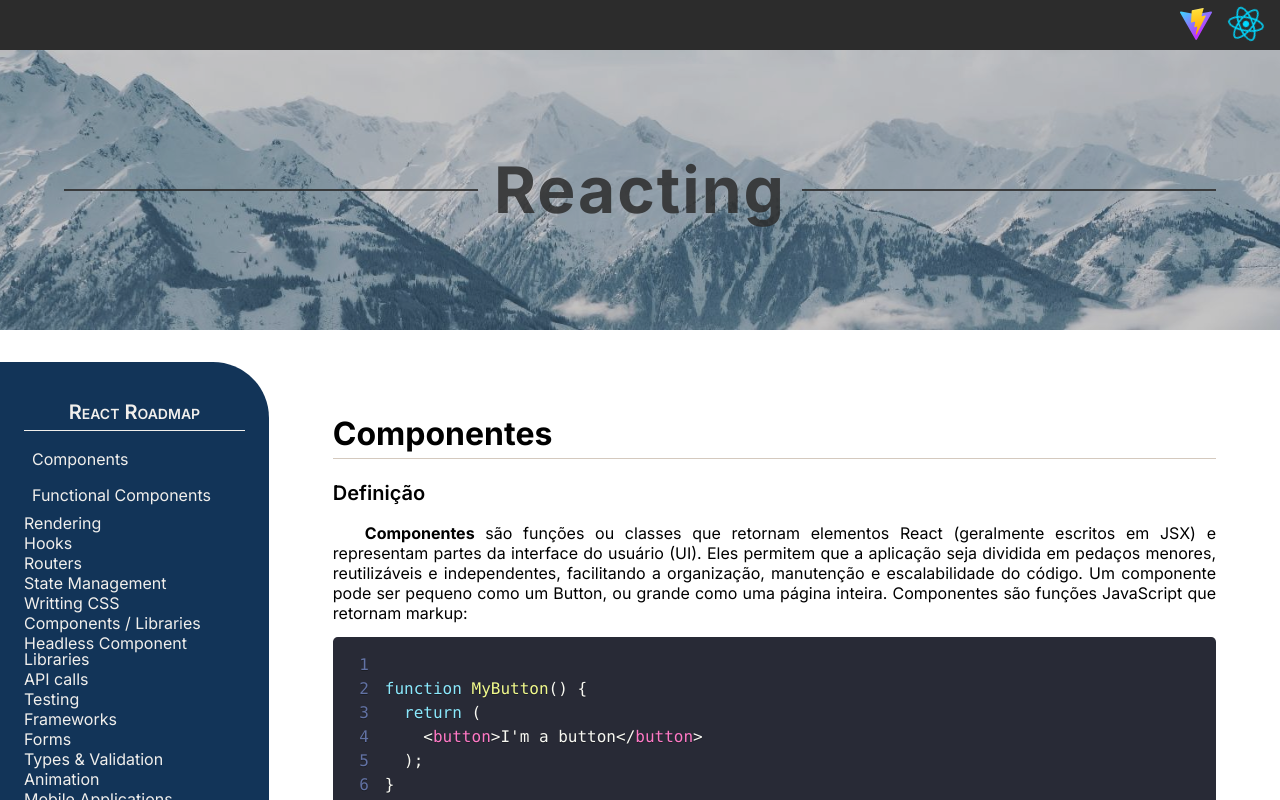
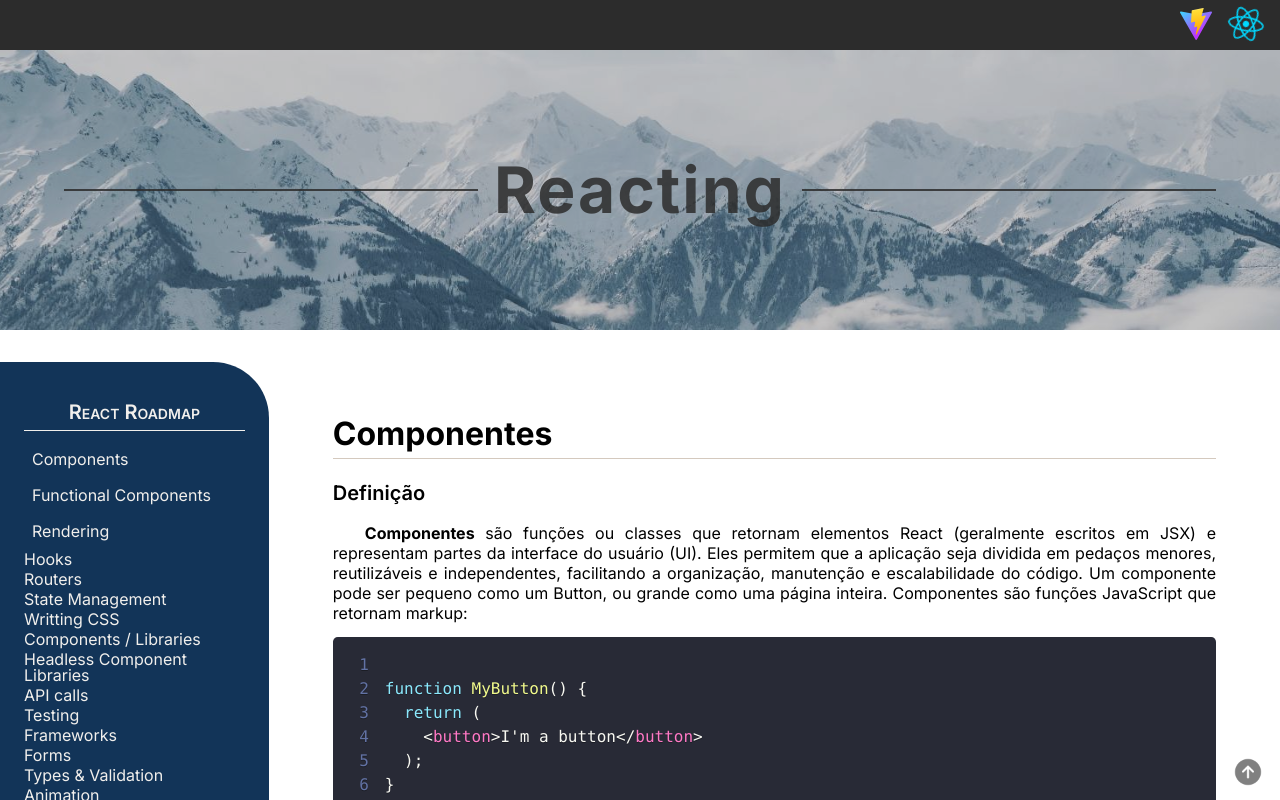
Before and after one commit to LeoCsBorges/react-roadmap, a React (Vite) app: page /components in a window 1280 px wide. Shown: the top 800 px of the page. Built offline with nearby package versions, Linux system fonts and the light colour scheme.

Commit message:
Adding components item implementation

```diff
--- a/src/components/AsideMenu.jsx
+++ b/src/components/AsideMenu.jsx
@@ -1,5 +1,6 @@
 import { Link } from 'react-router'
 import '@/components/AsideMenu.css'
+
 
 export function AsideMenu() {
     return (
@@ -13,7 +14,9 @@ export function AsideMenu() {
                     <li className='aside__list__item'>
                         <Link to='functional-components'>Functional Components</Link>
                     </li>
-                    <li className='aside__list__item'>Rendering</li>
+                    <li className='aside__list__item'>
+                        <Link to='rendering'>Rendering</Link>
+                    </li>
                     <li className='aside__list__item'>Hooks</li>
                     <li className='aside__list__item'>Routers</li>
                     <li className='aside__list__item'>State Management</li>
@@ -30,5 +33,5 @@ export function AsideMenu() {
                 </ul>
             </div>
         </aside>
-    )
+    );
 }
--- a/src/components/ItemContainer.css
+++ b/src/components/ItemContainer.css
@@ -1,4 +1,5 @@
 .item-container {
     width: 100%;
     padding: 2rem 4rem;
+    position: relative;
 }
--- a/src/components/Masthead.jsx
+++ b/src/components/Masthead.jsx
@@ -4,7 +4,7 @@ import './Masthead.css'
 
 export function Masthead() {
     return (
-        <header className='masthead'>
+        <header id='top' className='masthead'>
             <a href="https://vite.dev/" target='_blank'>
                 <img className='logo vite' src={viteLogo} alt='Logo do Vite' />
             </a>
--- a/src/components/items/Components.jsx
+++ b/src/components/items/Components.jsx
@@ -1,6 +1,7 @@
 import '@/components/items/Item.css'
 import { Prism as SyntaxHighlighter } from 'react-syntax-highlighter';
 import { dracula } from 'react-syntax-highlighter/dist/esm/styles/prism';
+import upArrow from '@/assets/images/up-icon.png'
 
 const codeExamples = [
     `
@@ -277,6 +278,57 @@ const FunctionComponent = () => {
 };
 
 export default FunctionComponent;
+    `,
+    `
+const ReactServerComponent = async () => {
+  const posts = await db.query("SELECT * FROM posts");
+
+  return (
+    <div>
+      <ul>
+        {posts?.map((post) => (
+          <li key={post.id}>{post.title}</li>
+        ))}
+      </ul>
+    </div>
+  );
+};
+
+export default ReactServerComponent;
+    `,
+    `
+import { Suspense } from "react";
+
+const ReactServerComponent = () => {
+  const postsPromise = db.query("SELECT * FROM posts");
+
+  return (
+    <div>
+      <Suspense>
+        <ReactClientComponent promisedPosts={postsPromise} />
+      </Suspense>
+    </div>
+  );
+};
+    `,
+    `
+"use client";
+
+import { use } from "react";
+
+const ReactClientComponent = ({ promisedPosts }) => {
+  const posts = use(promisedPosts);
+
+  return (
+    <ul>
+      {posts?.map((post) => (
+        <li key={post.id}>{post.title}</li>
+      ))}
+    </ul>
+  );
+};
+
+export { ReactClientComponent };
     `
 ];
 
@@ -414,6 +466,51 @@ export function Components() {
         </article>
 
         {/* Server Components */}
+        <article>
+          <h3 className="item__h3">React Server Components</h3>
+          <p className="item__text">
+            A adição mais recente ao React (2023) são os React Server Components (RSC), que permitem aos desenvolvedores executar componentes no servidor. Os principais benefícios são: apenas HTML é enviado para o cliente e o componente pode acessar recursos do lado do servidor.
+          </p>
+          <p className="item__text">
+            Como os Server Components são executados no servidor, não é possível fazer uma comparação direta com os exemplos anteriores, pois eles atendem a casos de uso diferentes. O exemplo abaixo mostra como um Server Component pode buscar dados de um recurso do lado do servidor (como um banco de dados) antes de enviar o JSX como HTML renderizado para o cliente:
+          </p>
+          <SyntaxHighlighter language='jsx' style={dracula} showLineNumbers>
+              {codeExamples[9]}
+          </SyntaxHighlighter>
+          <p className="item__text">
+            Com o surgimento dos Server Components, o React também introduziu o termo Client Components, que são os componentes tradicionais do React que rodam no lado do cliente com JavaScript — ou seja, essencialmente tudo o que você viu até agora neste guia. Os Server Components, em contraste com os Client Components, não podem usar React Hooks ou qualquer código JavaScript (por exemplo, adicionar manipuladores de eventos), pois são executados no servidor.
+          </p>
+          <p className="item__text">
+            O próprio React fornece apenas a especificação base e os blocos de construção para os Server Components, mas depende de um framework React (como o Next.js) para implementá-los.
+          </p>
+        </article>
+
+        {/* Asyn Components  */}
+        <article>
+          <h3 className="item__h3">Async Components</h3>
+          <p className="item__text">
+            Atualmente, Async Components são suportados apenas para Server Components, mas espera-se que sejam suportados para Client Components no futuro. Se um componente for marcado como async, ele pode realizar operações assíncronas (por exemplo, buscar dados).
+          </p>
+          <p className="item__text">
+            Você viu esse comportamento no exemplo anterior de Server Component, onde o componente buscava dados de um banco de dados antes de enviar o JSX renderizado como HTML para o cliente. Isso não funciona em um Client Component porque bloquearia a renderização do componente no lado do cliente. No momento, você só pode passar uma Promise do JavaScript para um Client Component:
+          </p>
+          <SyntaxHighlighter language='jsx' style={dracula} showLineNumbers>
+              {codeExamples[10]}
+          </SyntaxHighlighter>
+          <p className="item__text">
+            E resolvê-la com a API use do React no Client Component.
+          </p>
+          <SyntaxHighlighter language='jsx' style={dracula} showLineNumbers>
+            {codeExamples[11]}
+          </SyntaxHighlighter>
+          <p className="item__text">
+            No futuro, é provável que o React ofereça suporte a async components também para Client Components, permitindo buscar dados dentro de um Client Component antes de renderizá-lo. Todos os React Components compartilham um entendimento comum sobre como utilizar as React Props, pois elas são usadas apenas para passar informações para baixo na árvore de componentes. No entanto, o uso de state e side-effects varia entre Class Components e Function Components.
+          </p>
+        </article>
+
+        <a className='up-page' href="#top">
+            <img src={upArrow} alt />
+        </a>
        </>
     );
 }
--- a/src/components/items/Item.css
+++ b/src/components/items/Item.css
@@ -30,3 +30,23 @@
 .item__text--strong {
     font-weight: 700;
 }
+
+.up-page {
+    position: sticky;
+    bottom: 10px;
+    display: block;
+    width: max-content;
+    margin-left: auto;
+    margin-right: -48px;
+    opacity: .5;
+    transition: opacity .3s ease;
+}
+
+.up-page:hover {
+    opacity: 1;
+}
+
+.up-page img {
+    height: 32px;
+    width: 32px;
+}
--- a/src/main.css
+++ b/src/main.css
@@ -5,6 +5,7 @@
     --neutral-color: #D4C9BE;
     --spotlight-color: #123458;
     --dark-color: #2c2c2c;
+    scroll-behavior: smooth;
 }
 
 body {
```
Also changed, not shown: src/assets/images/up-icon.png (added).
